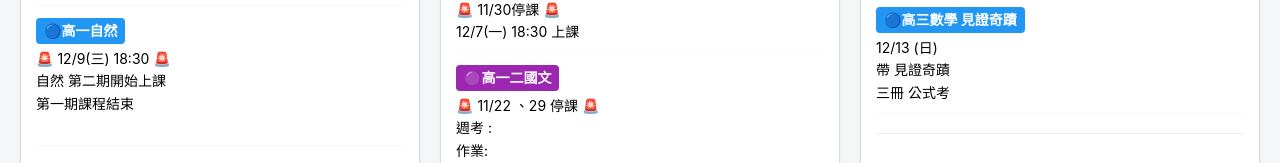
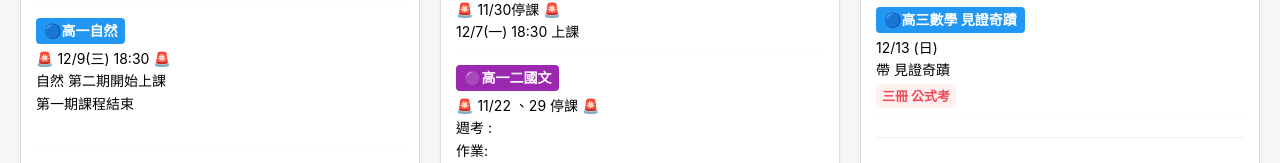
Before and after one commit to tls-sanxia/tls.sanxia, a plain HTML site: page homework.html in a window 1280 px wide. Shown: the part 785-948 px from the top of the page. Drawn offline with nearby package versions, Linux system fonts and the light colour scheme.

Commit message:
Update homework.html

```diff
--- a/homework.html
+++ b/homework.html
@@ -431,7 +431,7 @@
                     <span class="class-tag" style="background:#2196f3;">🔵高三數學 見證奇蹟</span><br>
                     12/13 (日) <br>
                     帶 見證奇蹟 <br>
-                    三冊 公式考
+                     <span class="status-alert">三冊 公式考</span>
                 </div>
             </div>
             <div class="ig-card-footer"></div>
```
